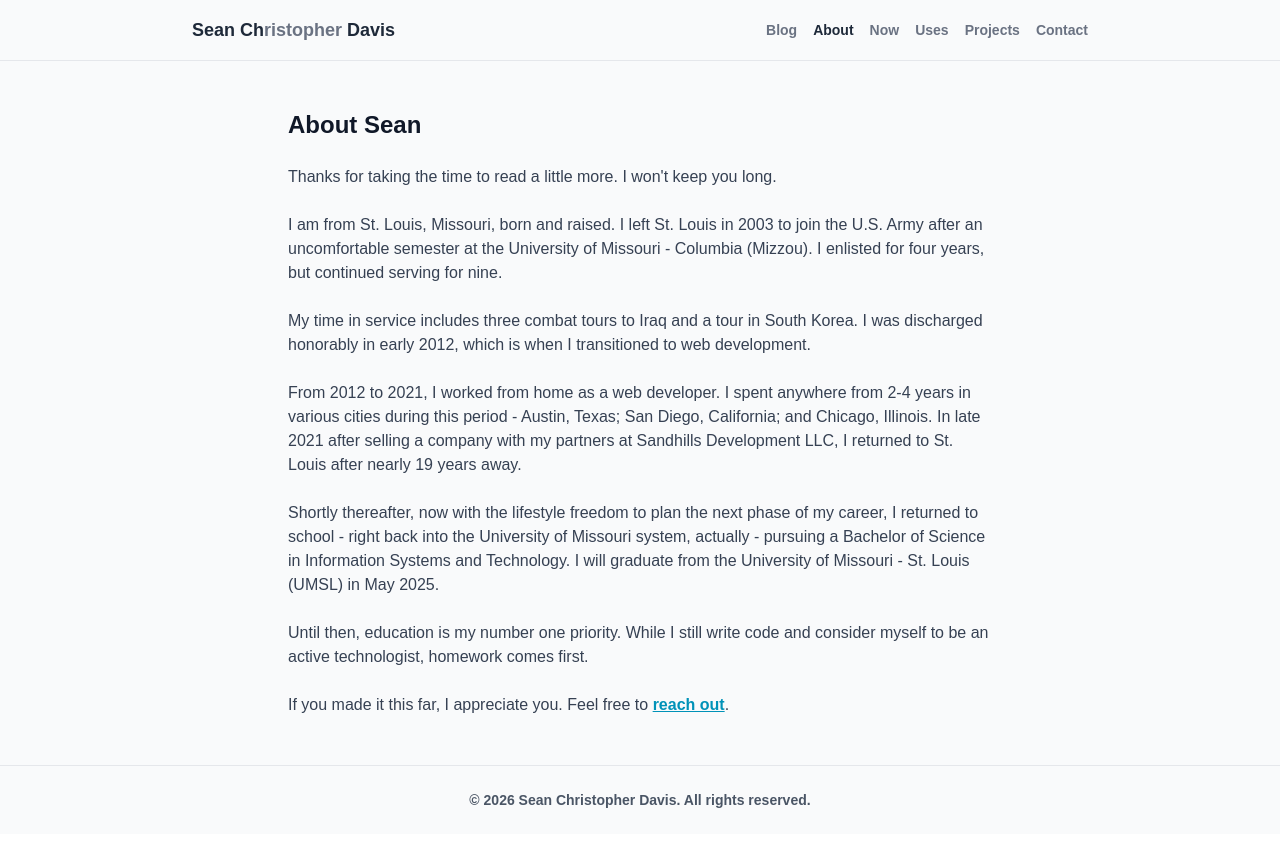
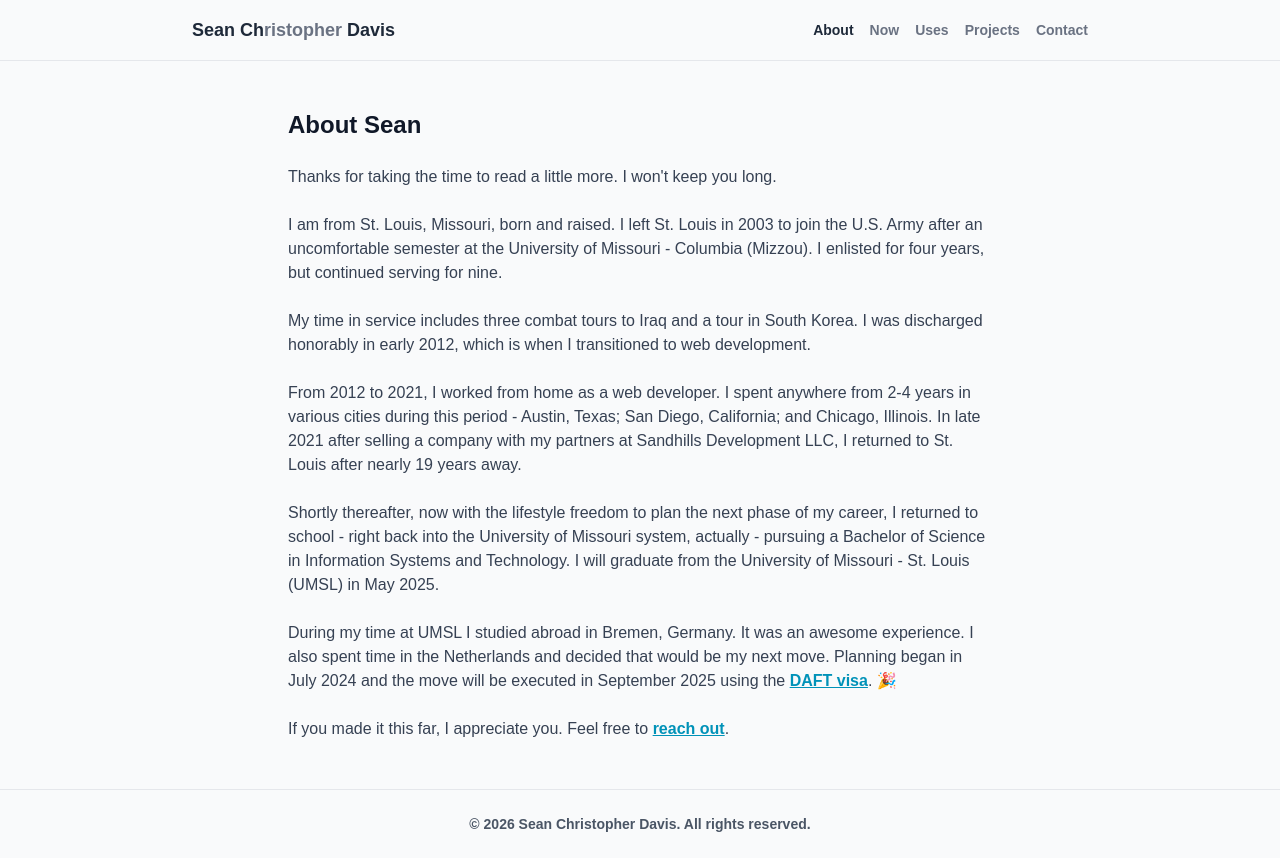
Before and after one commit to SeanChDavis/SeanChDavis, a React (Vite) app: page /about in a window 1280 px wide. Before the commit the page ends 834 px from the top, so only its background shows below. Built offline with nearby package versions, Linux system fonts and the light colour scheme; the HTML template or start-up script is replaced by a standard one.

Commit message:
update content

```diff
--- a/src/components/layout/Header.jsx
+++ b/src/components/layout/Header.jsx
@@ -9,9 +9,6 @@ const Header = () => {
                     <Link to="/" className="hover:text-gray-800">Sean <span>Ch<span className="text-gray-500">ristopher</span></span> Davis</Link>
                 </h1>
                 <nav className="mt-2 md:mt-0 space-x-4 text-sm text-gray-500 font-semibold">
-                    <NavLink to="/blog" className={({ isActive }) => isActive ? "text-gray-800" : "hover:text-gray-800"}>
-                        Blog
-                    </NavLink>
                     <NavLink to="/about" className={({ isActive }) => isActive ? "text-gray-800" : "hover:text-gray-800"}>
                         About
                     </NavLink>
--- a/src/pages/About.jsx
+++ b/src/pages/About.jsx
@@ -16,7 +16,7 @@ const About = () => {
 
             <p>Shortly thereafter, now with the lifestyle freedom to plan the next phase of my career, I returned to school - right back into the University of Missouri system, actually - pursuing a Bachelor of Science in Information Systems and Technology. I will graduate from the University of Missouri - St. Louis (UMSL) in May 2025.</p>
 
-            <p>Until then, education is my number one priority. While I still write code and consider myself to be an active technologist, homework comes first.</p>
+            <p>During my time at UMSL I studied abroad in Bremen, Germany. It was an awesome experience. I also spent time in the Netherlands and decided that would be my next move. Planning began in July 2024 and the move will be executed in September 2025 using the <a href="https://www.cardon.nl/blog/the-dutch-daft-visa-for-american-immigrants-in-5-steps" target="_blank" rel="noopener noreferrer" className="text-cyan-600 font-semibold underline hover:no-underline">DAFT visa</a>. 🎉</p>
 
             <p>If you made it this far, I appreciate you. Feel free to <Link to="/contact" className="text-cyan-600 font-semibold underline hover:no-underline">reach out</Link>.</p>
         </main>
```
